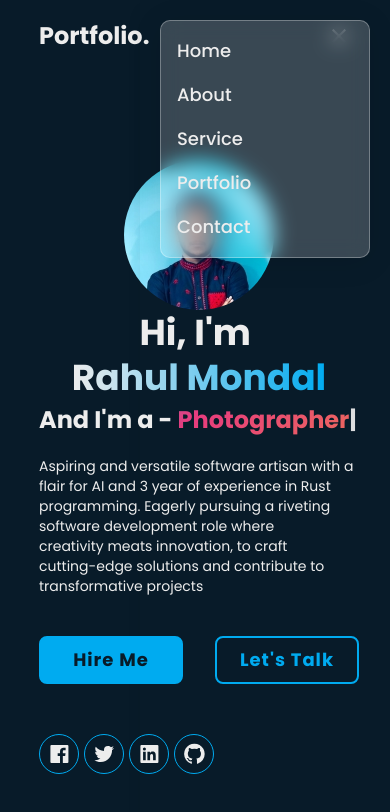
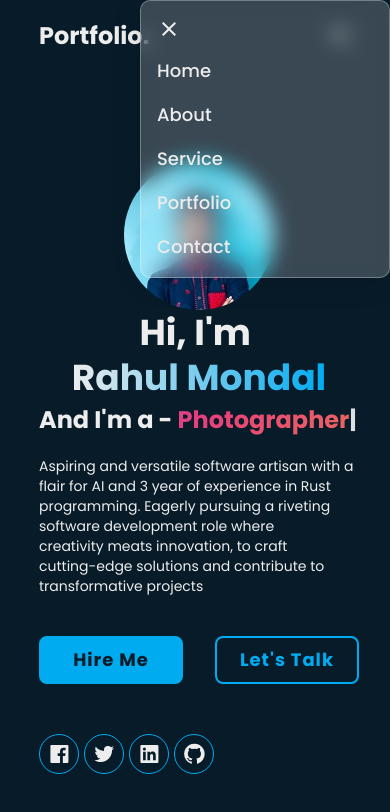
Before and after one commit to Rahul721999/my-portfolio, a React (Vite) app: page / in a window 390 px wide. Both pictures are taken after a click on the button 339 px from the left and 36 px from the top of the page. Shown: the top 812 px of the page. Built offline with nearby package versions, Linux system fonts and the light colour scheme.

Commit message:
added : closeMenu button and hover effect to icons

```diff
--- a/src/App.css
+++ b/src/App.css
@@ -62,6 +62,13 @@ body {
   border: 1px solid rgba(255, 255, 255, 0.3); /* border to enhance glass effect */
   padding: 1rem; /* some padding */
   border-radius: 10px; /* rounded corners */
+}
+
+.icons{
+  transition: filter .3s;
+}
+.icons:hover{
+  filter: drop-shadow(0 0 15px #00abf0);
 }
 
 
--- a/src/components/Icons_svg.jsx
+++ b/src/components/Icons_svg.jsx
@@ -1,30 +1,29 @@
 import React from 'react';
 
-export const MenuIcon = ({ is_open }) => {
-    if (is_open) {
-        return (
-            <svg xmlns="http://www.w3.org/2000/svg" height="24px" viewBox="0 -960 960 960" width="24px" fill='var(--text-color)'>
-                <path d="m256-200-56-56 224-224-224-224 56-56 224 224 224-224 56 56-224 224 224 224-56 56-224-224-224 224Z" />
-            </svg>
-        )
-    }
+export const MenuIcon = () => {
     return (
-        <svg className="w-6 h-6" fill="none" stroke="currentColor" viewBox="0 0 24 24" xmlns="http://www.w3.org/2000/svg">
+        <svg className="w-6 h-6  hover:w-8 hover:h-8 icons" stroke="currentColor" viewBox="0 0 24 24" xmlns="http://www.w3.org/2000/svg">
             <path strokeLinecap="round" strokeLinejoin="round" strokeWidth="2" d="M4 6h16M4 12h16m-7 6h7"></path>
         </svg>
     )
 }
-
+export const CloseMenuIcon = () => {
+    return (
+        <svg className="w-6 h-6  hover:w-8 hover:h-8 icons" xmlns="http://www.w3.org/2000/svg" height="24px" viewBox="0 -960 960 960" width="24px" fill='var(--text-color)'>
+            <path d="m256-200-56-56 224-224-224-224 56-56 224 224 224-224 56 56-224 224 224 224-56 56-224-224-224 224Z" />
+        </svg>
+    )
+}
 export const SunIcon = () => {
     return (
-        <svg xmlns="http://www.w3.org/2000/svg" height="24px" viewBox="0 -960 960 960" width="24px" fill='var(--text-color)'>
+        <svg className="w-6 h-6  hover:w-8 hover:h-8 icons" xmlns="http://www.w3.org/2000/svg" height="24px" viewBox="0 -960 960 960" width="24px" fill='var(--text-color)'>
             <path d="M480-360q50 0 85-35t35-85q0-50-35-85t-85-35q-50 0-85 35t-35 85q0 50 35 85t85 35Zm0 80q-83 0-141.5-58.5T280-480q0-83 58.5-141.5T480-680q83 0 141.5 58.5T680-480q0 83-58.5 141.5T480-280ZM200-440H40v-80h160v80Zm720 0H760v-80h160v80ZM440-760v-160h80v160h-80Zm0 720v-160h80v160h-80ZM256-650l-101-97 57-59 96 100-52 56Zm492 496-97-101 53-55 101 97-57 59Zm-98-550 97-101 59 57-100 96-56-52ZM154-212l101-97 55 53-97 101-59-57Zm326-268Z" />
         </svg>
     )
 }
 export const MoonIcon = () => {
     return (
-        <svg xmlns="http://www.w3.org/2000/svg" height="24px" viewBox="0 -960 960 960" width="24px" fill="var(--text-color)">
+        <svg className="w-6 h-6  hover:w-8 hover:h-8 icons" xmlns="http://www.w3.org/2000/svg" height="24px" viewBox="0 -960 960 960" width="24px" fill="var(--text-color)">
             <path d="M480-120q-150 0-255-105T120-480q0-150 105-255t255-105q14 0 27.5 1t26.5 3q-41 29-65.5 75.5T444-660q0 90 63 153t153 63q55 0 101-24.5t75-65.5q2 13 3 26.5t1 27.5q0 150-105 255T480-120Zm0-80q88 0 158-48.5T740-375q-20 5-40 8t-40 3q-123 0-209.5-86.5T364-660q0-20 3-40t8-40q-78 32-126.5 102T200-480q0 116 82 198t198 82Zm-10-270Z" />
         </svg>
     )
--- a/src/components/Navbar.jsx
+++ b/src/components/Navbar.jsx
@@ -21,7 +21,7 @@ const Navbar = ({ toggleTheme, theme }) => {
                 </button>
             </nav>
             <button className="flex tablet:hidden items-center" onClick={handleOnClick}>
-                <MenuIcon is_open={menuOpen}/>
+                <MenuIcon/>
             </button>
             {menuOpen && <Menu closeMenu={() => setMenuOpen(false)} />}
         </header>
--- a/src/components/SideMenuBar.jsx
+++ b/src/components/SideMenuBar.jsx
@@ -1,11 +1,15 @@
 import React from 'react';
 import NavItem from './NavItems';
+import { CloseMenuIcon } from './Icons_svg';
 
 
 const Menu = ({ closeMenu, toggleTheme, theme}) => {
   return (
-      <div className="fixed top-0 right-0 h-full w-[250px]  p-5 shadow-lg transition-transform transform translate-x-0 tablet:hidden">
+      <div className="fixed top-0 right-0 h-full w-[250px] transition-transform transform translate-x-0 tablet:hidden">
           <div className='flex flex-col space-y-4 mobile-menu'>
+            <button onClick={closeMenu}>
+              <CloseMenuIcon className=""/>
+            </button>
             <NavItem className="flex flex-row justify-start items-center nav-bar-component-mobile" toggleTheme={toggleTheme} theme={theme} closeMenu={closeMenu}/>
           </div>
       </div>
```
